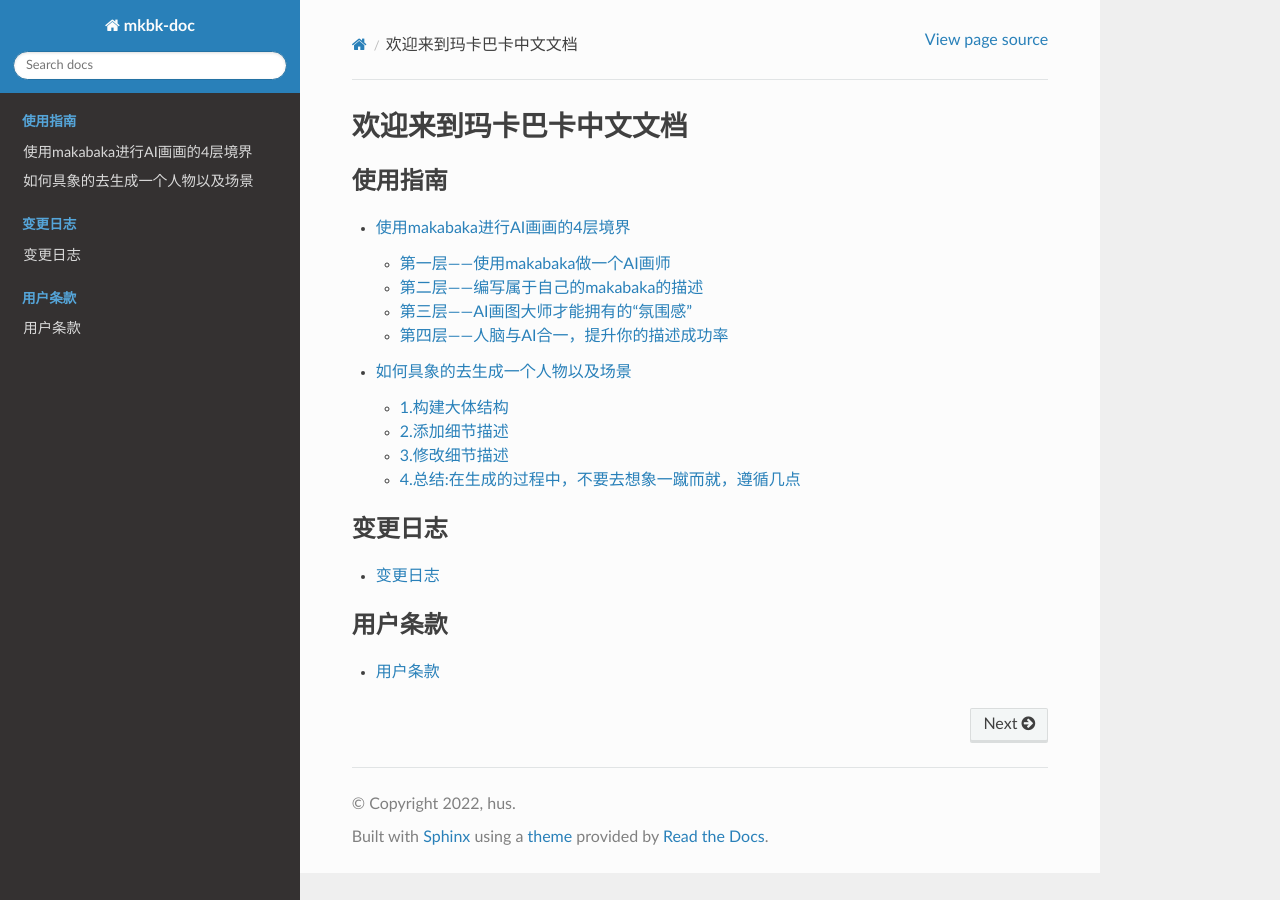
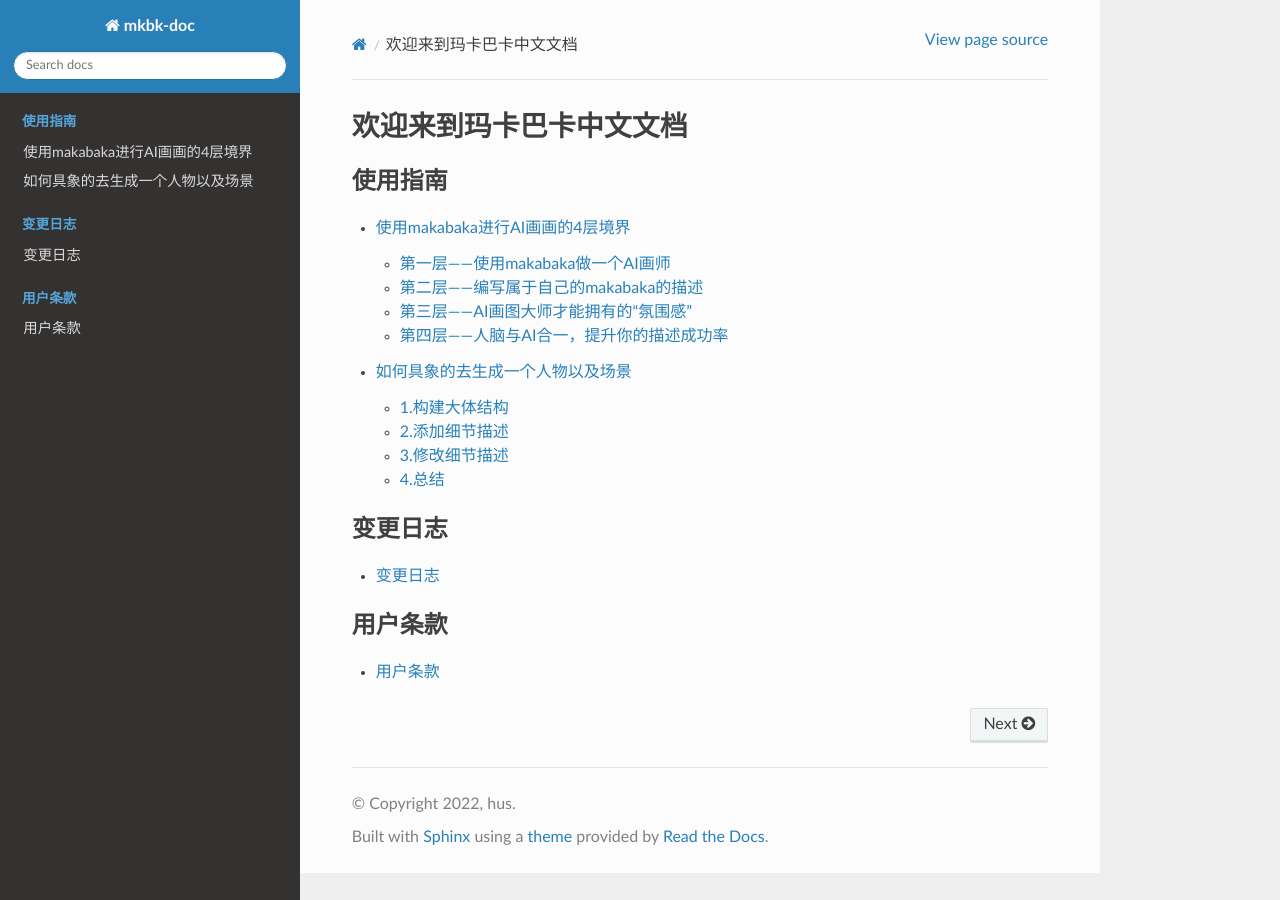
Before and after one commit to makamaka0520/maka-doc, a Sphinx documentation site: the page built from source/index.rst, in a window 1280 px wide. Built offline with Sphinx 7.4.7 and the Read the Docs theme 2.0.0, drawn with Linux system fonts in a browser that asks for light colours.

Commit message:
Update concretely_generate_character&scene.rst

```diff
--- a/source/tutorial/concretely_generate_character&scene.rst
+++ b/source/tutorial/concretely_generate_character&scene.rst
@@ -54,8 +54,10 @@
 
 同理，如果想要生成其他的内容，也可以进行添加或者修改
 
-4.总结:在生成的过程中，不要去想象一蹴而就，遵循几点
+4.总结
 =======================================================
+
+在生成的过程中，不要去想象一蹴而就，遵循几点
 
 #. 优先描述人物的大致样式（性别，头发，衣服等基础内容）
 
```
